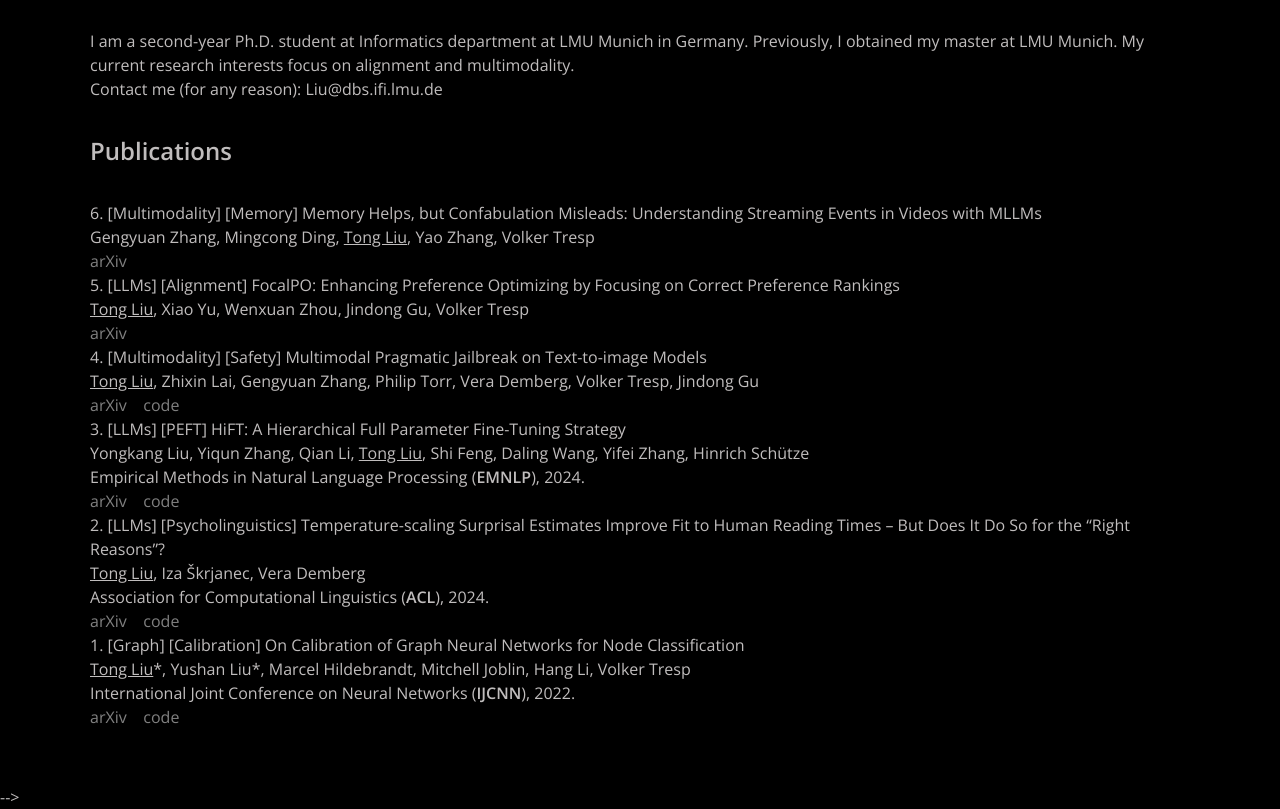
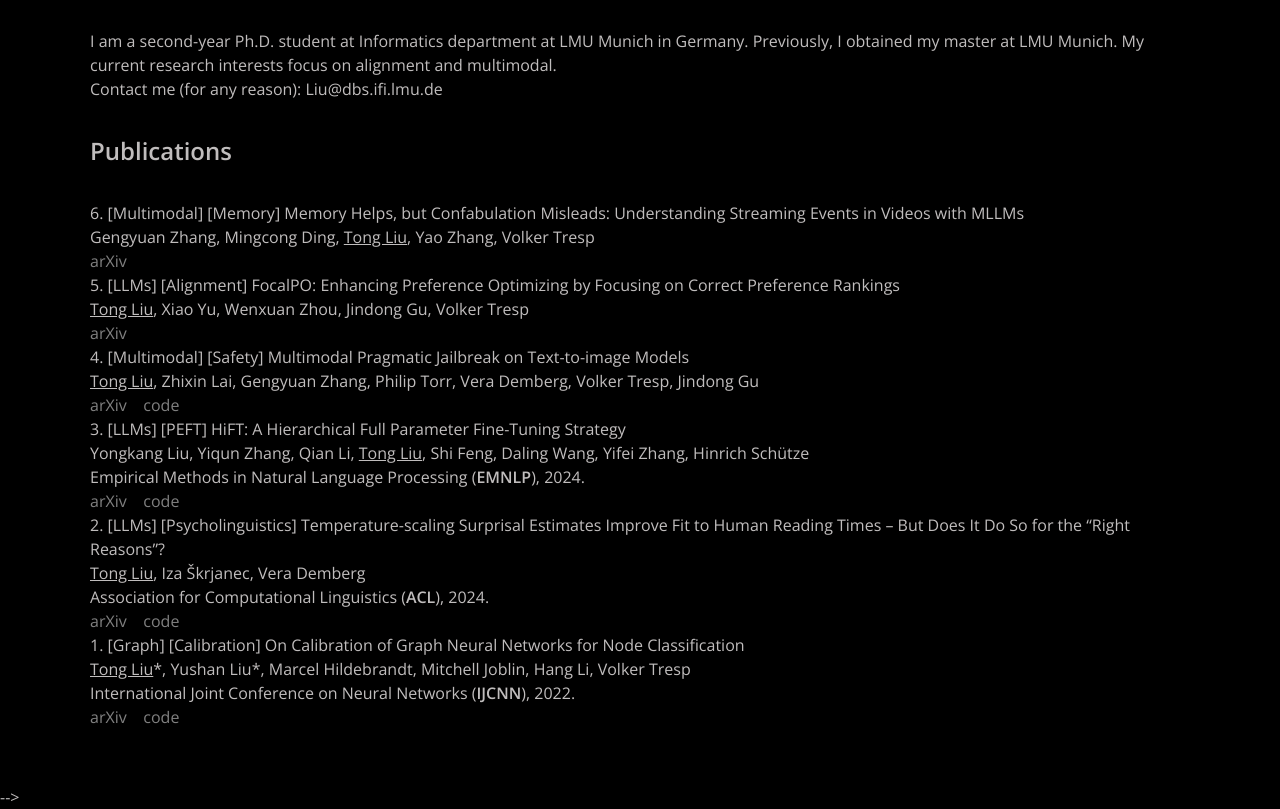
Before and after one commit to TongLiu-github/TongLiu-github.github.io, a plain HTML site: page index.html in a window 1280 px wide. Shown: the part 83-892 px from the top of the page. Drawn offline with nearby package versions, Linux system fonts and the light colour scheme.

Commit message:
Update index.html

```diff
--- a/index.html
+++ b/index.html
@@ -94,7 +94,7 @@
 <!--                         I work(ed) with <a href="https://scholar.google.com/citations?user=xIJHTUwAAAAJ&hl=en"> Prof. Volker Tresp </a> and <a href="https://www.uni-saarland.de/lehrstuhl/demberg/members/verademberg.html">Prof. Vera Demberg</a>.  -->
 <!--                         Previously, I obtained my master and bachelor in Physics at LMU Munich and <a href="https://www.dlut.edu.cn/"> Dalian University of Technology</a>, respectively. -->
                         Previously, I obtained my master at LMU Munich.
-                        My current research interests focus on alignment and multimodality.
+                        My current research interests focus on alignment and multimodal.
                     </p>
                     <p>Contact me (for any reason): Liu@dbs.ifi.lmu.de</p>
                 </div>
@@ -109,7 +109,7 @@
                 <div class="content">
                 <div class="text">
 
-                   <p>6. [Multimodality] [Memory]
+                   <p>6. [Multimodal] [Memory]
                         Memory Helps, but Confabulation Misleads: Understanding Streaming Events in Videos with MLLMs
                     </p>
                         <a>Gengyuan Zhang</a>,
@@ -148,7 +148,7 @@
                     </p>
 
 
-                    <p>4. [Multimodality] [Safety]
+                    <p>4. [Multimodal] [Safety]
                         Multimodal Pragmatic Jailbreak on Text-to-image Models
                     </p>
                     <p>
```
